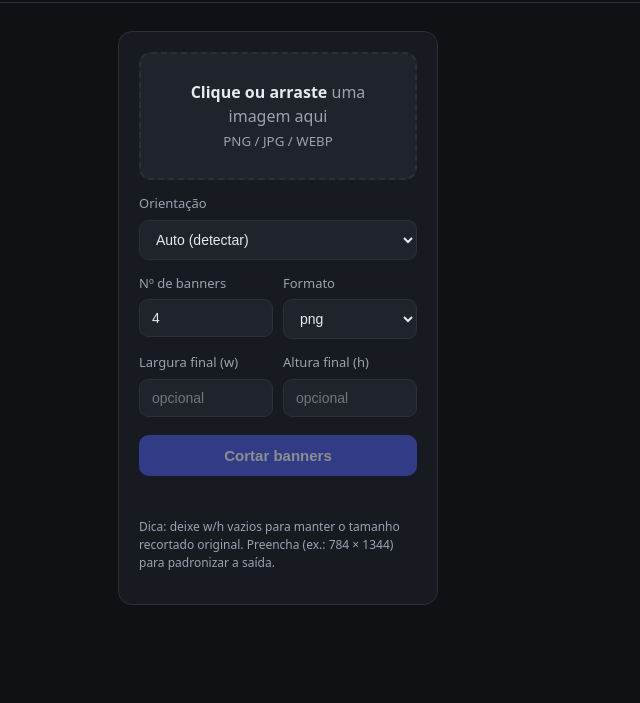
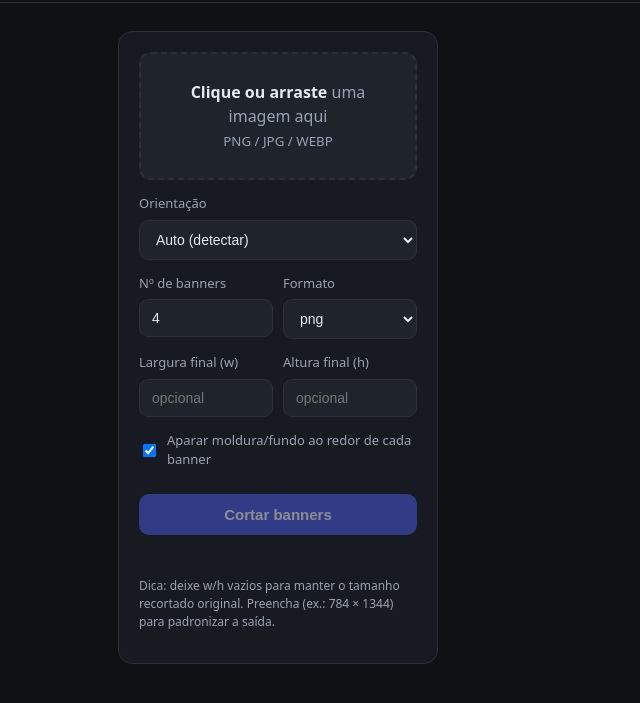
Before and after one commit to Antonia-lopes25/cortar-banner, a plain HTML site: page index.html in a window 1280 px wide. Shown: the part 69-772 px from the top of the page, without its empty margins (0-640 px from the left). Drawn offline with Linux system fonts and the light colour scheme.

Commit message:
Update index.html

```diff
--- a/index.html
+++ b/index.html
@@ -87,6 +87,11 @@
         <div><label>Altura final (h)</label><input id="h" type="number" placeholder="opcional"></div>
       </div>
 
+      <label style="display:flex;align-items:center;gap:8px;margin-top:14px;cursor:pointer">
+        <input id="aparar" type="checkbox" checked style="width:auto">
+        Aparar moldura/fundo ao redor de cada banner
+      </label>
+
       <button id="go" disabled>Cortar banners</button>
       <div id="status" class="status"></div>
       <p class="hint">Dica: deixe w/h vazios para manter o tamanho recortado original.
@@ -152,6 +157,7 @@ go.addEventListener('click', async ()=>{
   const h = document.getElementById('h').value;
   if(w) params.set('w', w);
   if(h) params.set('h', h);
+  params.set('aparar', document.getElementById('aparar').checked ? '1' : '0');
 
   const fd = new FormData();
   fd.append('file', currentFile);
```
